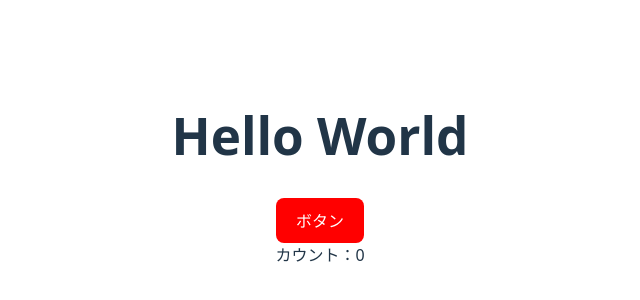
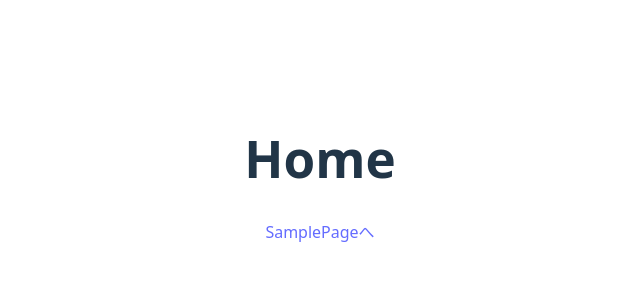
Before and after one commit to ysmk620/react-app, a React (Vite) app: page / in a window 1280 px wide. Shown: the part 230-530 px from the top of the page, without its empty margins (320-960 px from the left). Built offline with nearby package versions, Linux system fonts and the light colour scheme.

Commit message:
ルーティング

```diff
--- a/package.json
+++ b/package.json
@@ -11,7 +11,8 @@
   },
   "dependencies": {
     "react": "^19.0.0",
-    "react-dom": "^19.0.0"
+    "react-dom": "^19.0.0",
+    "react-router-dom": "^7.9.4"
   },
   "devDependencies": {
     "@eslint/js": "^9.21.0",
--- a/src/App.jsx
+++ b/src/App.jsx
@@ -1,32 +1,21 @@
-import { useState ,useEffect} from "react";
+
 import "./App.css";
-import Button from "./components/Button/Button"
-import Display from "./components/Display/Display";
+import { BrowserRouter,Routes ,Route} from "react-router-dom";
+import Home from "./pages/Home";
+import SamplePage from "./pages/SamplePage";
 
 
-function App() {
-    const [count, setCount] = useState(0); //countが状態を持つ変数。 setCountがcountを更新するための関数。
-
-    const handleClick = () => {
-        setCount(count + 1);
-    }
-
-    useEffect(() => {
-        console.log("count;", count);
-        if(count>15){
-            setCount(0);
-        }
-    },[count]);
-
+function App(){
     return (
-        <>
-            <h1>Hello World</h1>
-            <Button type='submit' disabled={false} onClick={handleClick}>
-                ボタン
-            </Button>
-            <Display count={count}/>
-        </>
-    );
+        <BrowserRouter>
+            <Routes>
+                <Route path='/' element={<Home />}/>
+                <Route path='/sample-page' element={<SamplePage />}/>
+            </Routes>
+        </BrowserRouter>
+    )
 }
 
+
+
 export default App;
--- /dev/null
+++ b/src/pages/Home.jsx
@@ -0,0 +1,13 @@
+import { Link } from "react-router-dom";
+
+function Home() {
+    return(
+        <>
+            <h1>Home</h1>
+            <Link to='/sample-page'>SamplePageへ</Link>
+        </>
+    )
+}
+
+
+export default Home;
--- /dev/null
+++ b/src/pages/SamplePage.jsx
@@ -0,0 +1,13 @@
+import { Link } from "react-router-dom";
+
+function SamplePage() {
+    return(
+        <>
+            <h1>SamplePage</h1>
+            <Link to='/' target="_blank">Homeへ</Link>
+        </>
+    )
+}
+
+
+export default SamplePage;
```
Also changed, not shown: 1 other file (tests, documents, lock files or other folders).
